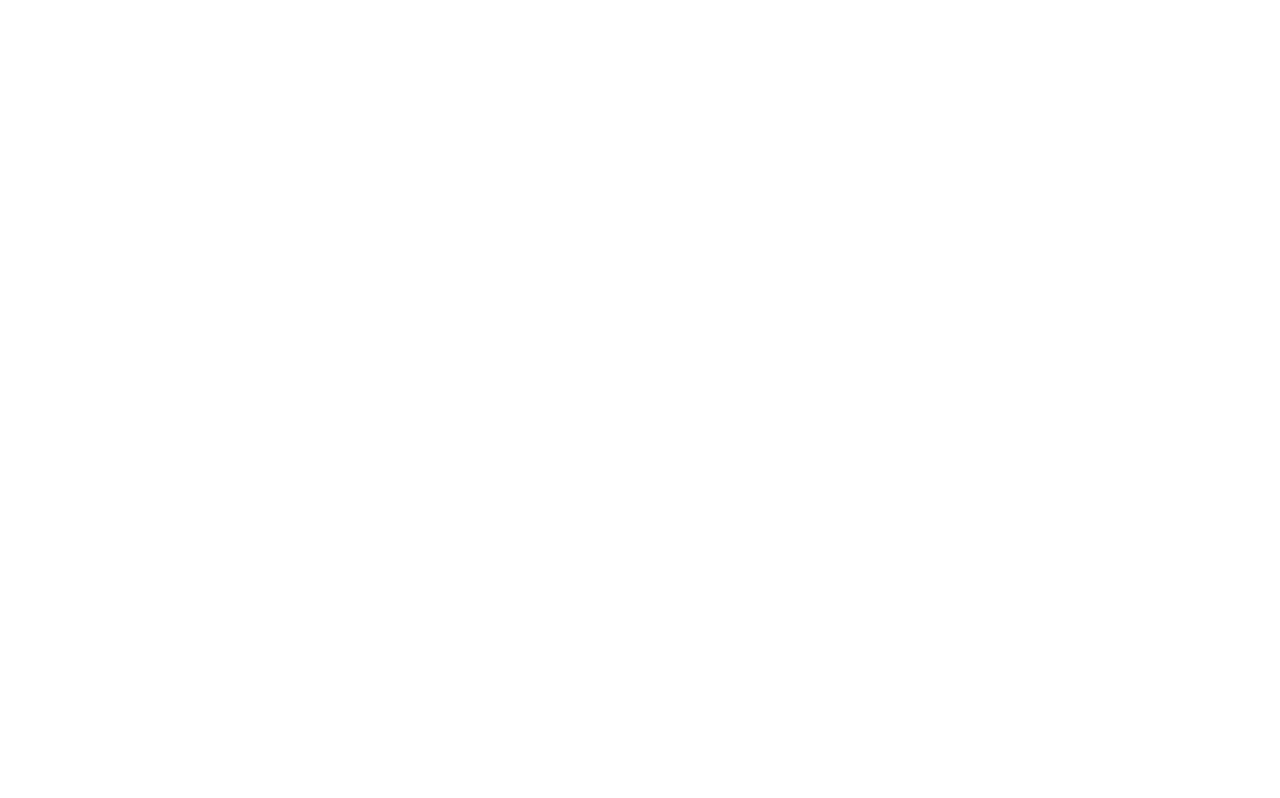
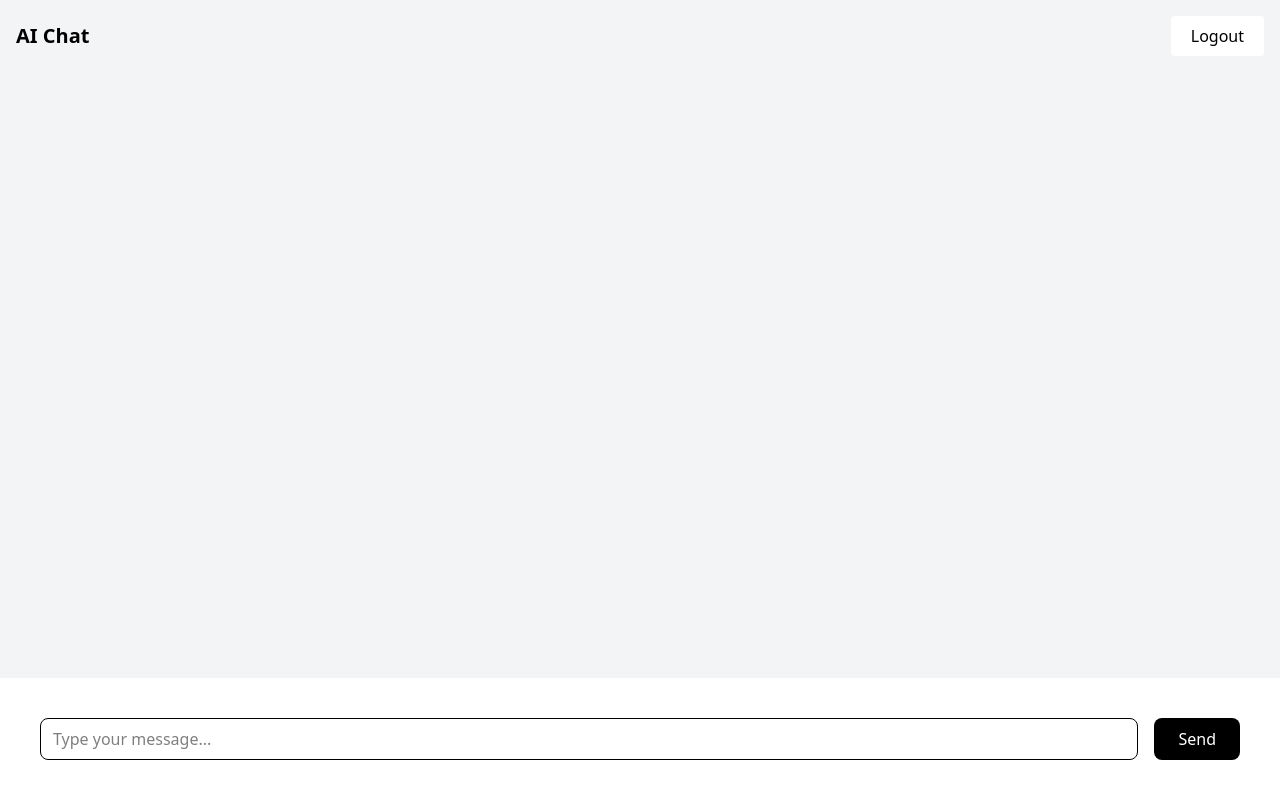
Before and after one commit to Steph-duryumsu/chat-box-app3, a React (Vite) app: page /chatbox in a window 1280 px wide. Built offline with nearby package versions, Linux system fonts and the light colour scheme.

Commit message:
second commit

```diff
--- a/src/Components/Chatbox.jsx
+++ b/src/Components/Chatbox.jsx
@@ -1,11 +1,137 @@
-import React from "react"
+import React, { useState } from "react"
+import { Link } from "react-router-dom";
 
 const Chatbox = () => {
+  const [messages, setMessages]  = useState([]);
+  const [inputMessage, setInputMessage] = useState("");
+  const [isLoading, setIsLoading] = useState(false);
+
+  const sendMessage = async (userMessage) => {
+    const API_KEY = "AIzaSyBKcvpEYSZOmBl7OoXrmqPUpGX9masvdwI";
+    const API_URL = 'https://generativelanguage.googleapis.com/v1beta/models/gemini-1.5-flash:generateContent';
+
+    try {
+      const response = await fetch (`${API_URL}?key=${API_KEY}`, {
+        method: 'POST',
+        headers: {
+        'Content-Type': 'application/json',
+        },
+        body: JSON.stringify({
+          contents: [{
+            parts: [{
+              text: userMessage
+            }]
+          }],
+        })
+      })
+
+        console.log("Response status:", response.status);
+        console.log("Full response:", response);
+
+      //   if (!response.ok) {
+      //     console.log("Response not OK:", response.status, response.statusText);
+      //     throw new Error(`HTTP error! status: ${response.status}`);
+      // }
+
+       if (!response.ok) {
+      const errorText = await response.text();
+      console.log("Error response body:", errorText);
+      throw new Error(`HTTP error! status: ${response.status}`);
+    }
+
+      const data = await response.json();
+      console.log("API Response:", data);
+
+      return data.candidates[0].content.parts[0].text;
+    } catch (error) {
+      console.error('Detailed error:', error);
+      return 'Sorry, I encountered an error. please try again.';
+    }
+  }
+
+  const handleSubmit = async (e) => {
+    e.preventDefault();
+
+    if (!inputMessage.trim()) return;
+
+    const userMessage = inputMessage.trim();
+    setInputMessage("");
+    setIsLoading(true);
+
+    setMessages(prev => [...prev, { text: userMessage, sender: 'user'}]);
+
+    const aiResponse = await sendMessage(userMessage);
+
+    setMessages (prev => [...prev, {text: aiResponse, sender: 'ai'}]);
+    setIsLoading(false);
+
+  };
+
   return (
-    <div>
+     <div className="flex flex-col h-screen bg-gray-100">
 
+     <div className=" text-black p-4 flex justify-between items-center">
+      <h1 className="text-xl font-bold">AI Chat</h1>
+      <Link to="/" className="bg-white px-5 py-2 rounded hover:bg-black hover:text-white transition">
+        Logout
+      </Link>
     </div>
-  )
+
+
+      {/* Messages Area */}
+    <div className="flex-1 overflow-y-auto p-4 space-y-4">
+      {messages.map((message, index) => (
+
+        <div
+          key={index}
+          className={`flex ${message.sender === 'user' ? 'justify-end' : 'justify-start'}`}
+        >
+          <div
+            className={`max-w-xs  px-5 py-2 rounded none border-none
+            ${
+              message.sender === 'user'
+                ? 'bg-black text-white'
+                : 'bg-white text-gray-800 border'
+            }`}
+          >
+            {message.text}
+          </div>
+        </div>
+      ))}
+
+      {/* Loading indicator */}
+      {isLoading && (
+        <div className="flex justify-start">
+          <div className="bg-gray-200 px-4 py-2 rounded-lg">
+            AI is typing...
+          </div>
+        </div>
+      )}
+    </div>
+
+    {/* Input Form */}
+    <form onSubmit={handleSubmit} className="p-10 bg-white">
+      <div className="flex space-x-4">
+        <input
+          type="text"
+          value={inputMessage}
+          onChange={(e) => setInputMessage(e.target.value)}
+          placeholder="Type your message..."
+          className="flex-1 border rounded-lg px-3 py-2 focus:outline-none focus:ring-2 focus:ring-blue-500"
+          disabled={isLoading}
+        />
+
+        <button
+          type="submit"
+          disabled={isLoading}
+          className="bg-black text-white px-6 py-2 rounded-lg  hover:bg-gray-400"
+        >
+          Send
+        </button>
+      </div>
+    </form>
+  </div>
+);
 }
 
 export default Chatbox;
--- a/src/Components/Login.jsx
+++ b/src/Components/Login.jsx
@@ -3,10 +3,21 @@
 import { Link } from "react-router-dom";
 
 const Login = () => {
-  // const [email, setEmail] = useState("");
-  // const [password, setPassword] = useState("");
-  // const [error, setError] = useState("");
-  // const navigate = useNavigate();
+  const [email, setEmail] = useState("");
+  const [password, setPassword] = useState("");
+  const [error, setError] = useState("");
+  const navigate = useNavigate();
+
+  const handleLogin = (e) => {
+    e.preventDefault();
+
+    if (email.endsWith("@gmail.com") && password.length >= 6) {
+      console.log("Login successful");
+      navigate('/chatbox');
+    } else {
+      alert("Invalid email or password");
+    }
+  };
 
 
   return (
@@ -16,20 +27,25 @@
 
 
         <div>
-          <form >
+          <form onSubmit={handleLogin}>
             <input type="email"
              placeholder="Enter your email"
              value={email}
              className="border p-2 mx-15 rounded w-70"
-             onChange={(e) => setEmail(e.target.value)} />
+             onChange={(e) => setEmail(e.target.value)}
+              />
 
             <input type="password"
              placeholder="Enter your password"
              value={password}
              className="border p-2 mx-15 my-6 rounded w-70"
-             onChange={(e) => setPassword(e.target.value)} />
+             onChange={(e) => setPassword(e.target.value)}/>
 
-            <button type="submit" className="bg-[#e5e5e5] pt-3 pl-10 pr-10 pb-3 mx-37 rounded-md hover:bg-[#a88f78] transition">Login</button>
+            <button
+              type="submit"
+              className="bg-[#e5e5e5] pt-3 pl-10 pr-10 pb-3 mx-37 rounded-md hover:bg-[#a88f78] transition"
+              // onClick={() => navigate('/chatbox')}
+              >Login</button>
           </form>
 
           <p className="text-center my-5"> Don't have an account? {""} <Link to="/signup" className="text-blue-500 hover:underline">Sign up</Link></p>
--- a/src/Components/Signup.jsx
+++ b/src/Components/Signup.jsx
@@ -4,20 +4,34 @@
 
 
 const Signup = () => {
-  // const [email, setEmail] = useState("");
-  // const [password, setPassword] = useState("");
-  // const [error, setError] = useState("");
-  // const navigate = useNavigate();
+  const [email, setEmail] = useState("");
+  const [password, setPassword] = useState("");
+  const [fullname, setFullName] = useState("");
+  const navigate = useNavigate();
+
+  const handleLogin = (e) => {
+    e.preventDefault();
+
+    if (email.endsWith("@gmail.com") && password.length >= 6) {
+      console.log("Login successful");
+      navigate('/chatbox');
+    } else {
+      alert("Invalid email or password");
+    }
+  };
 
   return (
-    <div className="min-h-screen flex items-center justify-center bg-[#f6f1eb">
+    <div className="min-h-screen flex items-center justify-center bg-[#f6f1eb]">
     <div className="bg-[#F7D9BC] h-100 rounded shadow-md w-100">
       <h2 className="text-2xl bold center my-8 font-bold text-center">Hi user, </h2>
 
       <div>
-        <input type="text"
+        <form onSubmit={handleLogin}>
+          <input type="text"
          placeholder="Enter your full name"
          className="border p-2 mx-15 rounded w-70"
+         value={fullname}
+         onChange={(e) => setFullName(e.target.value)}
          />
 
         <input type="email"
@@ -36,6 +50,8 @@
 
         <button className="bg-[#e5e5e5] pt-3 pl-10 pr-10 pb-3 mx-37 rounded-md hover:bg-[#a88f78] transition" >SignUP</button>
         <p className="text-center my-5" >Already have an account? <Link to="/" className="text-blue-500">Login</Link></p>
+        </form>
+
       </div>
 
     </div>
```
